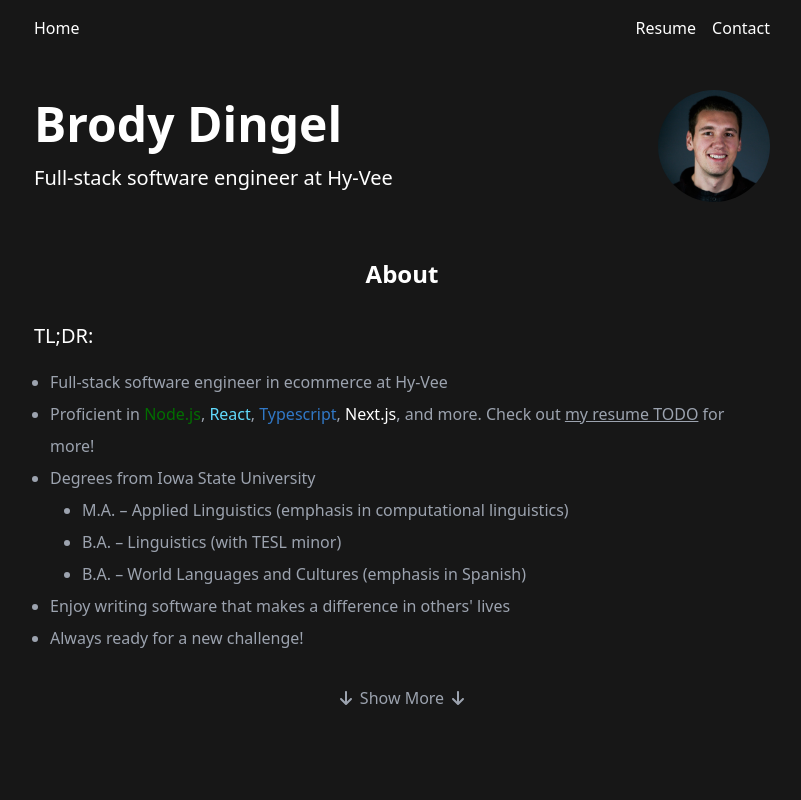
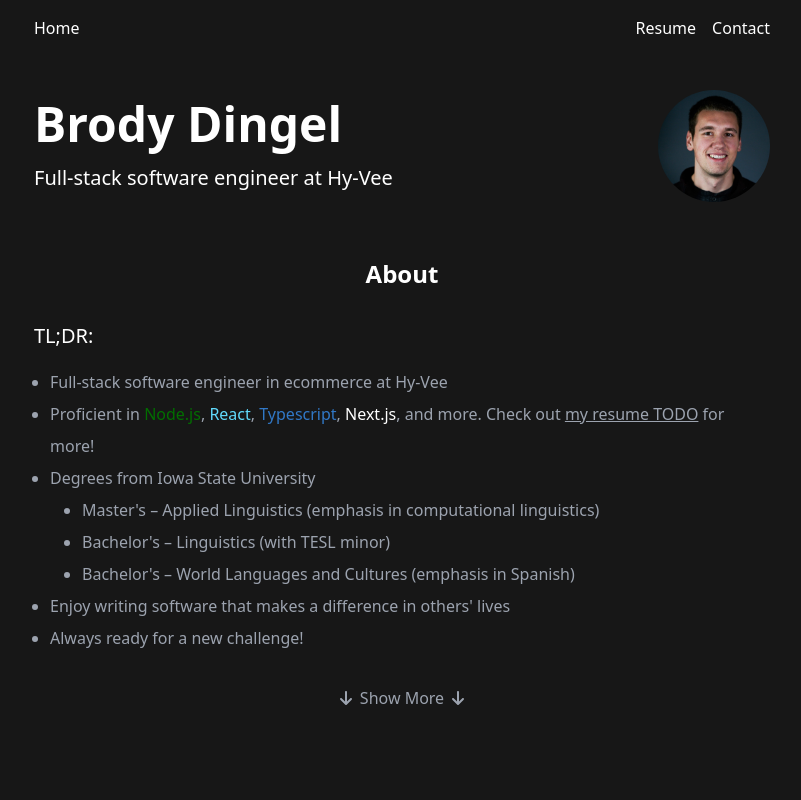
Before and after one commit to brodyd795/personal-site, a Next.js app: page / in a window 1280 px wide. Shown: the top 800 px of the page, without its empty margins (238-1039 px from the left). Built offline with nearby package versions, Linux system fonts and the light colour scheme; no server answers; the database is empty.

Commit message:
spell out degrees

```diff
--- a/components/about.tsx
+++ b/components/about.tsx
@@ -34,11 +34,11 @@ export const About = (): JSX.Element => {
 						Degrees from Iowa State University
 						<ul className={'list-disc ml-8'}>
 							<li>
-								M.A. – Applied Linguistics (emphasis in computational
-								linguistics)
+								{`Master's – Applied Linguistics (emphasis in computational
+									linguistics)`}
 							</li>
-							<li>B.A. – Linguistics (with TESL minor)</li>
-							<li>B.A. – World Languages and Cultures (emphasis in Spanish)</li>
+							<li>{`Bachelor's – Linguistics (with TESL minor)`}</li>
+							<li>{`Bachelor's – World Languages and Cultures (emphasis in Spanish)`}</li>
 						</ul>
 					</li>
 					<li>{`Enjoy writing software that makes a difference in others' lives`}</li>
```
